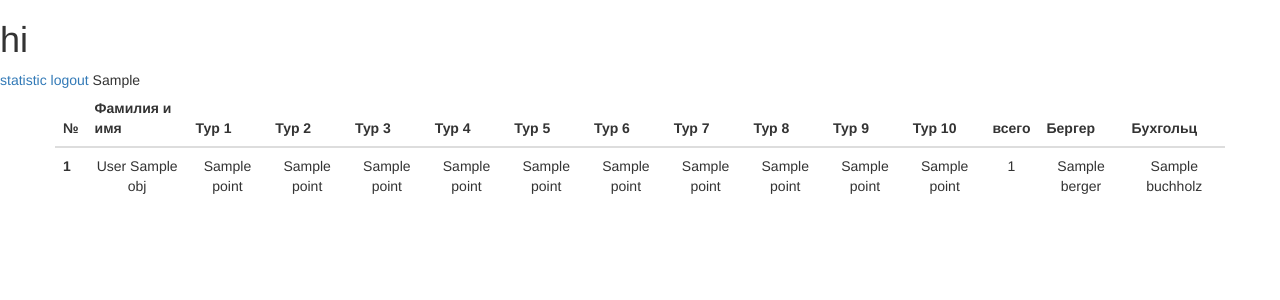
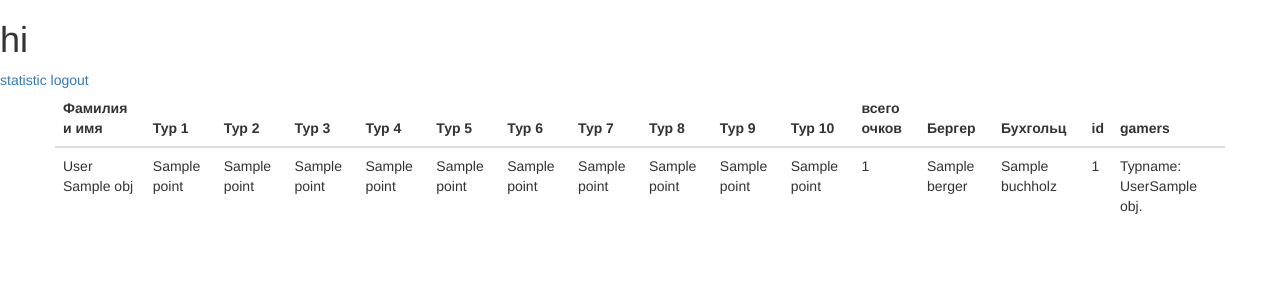
Before and after one commit to mkl-by/chisse, a Flask app: template statis/templates/summarytable.html in a window 1280 px wide. Shown: the part 56-356 px from the top of the page. Run offline with Flask 2, Linux system fonts and the light colour scheme; the template is opened without the code that fills it: most values are stand-ins (such as "Sample title", 1, 10 or a date in 2020); parts of the project's set-up code (start-up, migrations or seed data) failed here and were passed over; some libraries are stand-ins or nearby versions.

Commit message:
table_end1

```diff
--- a/statis/templates/summarytable.html
+++ b/statis/templates/summarytable.html
@@ -1,21 +1,25 @@
 {% extends 'index.html' %}
+
 {% block cont %}
-    {{ table.dict_gamers.values() }}
+{#    {{ table.dict_gamers[4] }}#}
+{#   {{ table }}#}
 <div class="container">
     <div class="row d-flex justify-content-center">
-        <table class="table table-sm">
+        <datagrid>
+        <table id="example-table" class="table table-sm">
 
             <thead>
-            <tr align="center">
-                <th scope="col">№</th>
+            <tr >
 
                 <th scope="col">Фамилия и имя</th>
                 {% for tur in range(table.numbertur) %}
                     <th scope="col">Тур {{ tur+1 }}</th>
                 {% endfor %}
-                <th scope="col">всего</th>
+                <th scope="col">всего очков</th>
                 <th scope="col">Бергер</th>
                 <th scope="col">Бухгольц</th>
+                <th scope="col">id</th>
+                <th scope="col">gamers</th>
             </tr>
             </thead>
 
@@ -23,20 +27,76 @@
 
             {% for obj in table.dict_gamers.values() | sort(attribute='total_points',
            reverse=true) %}
-            <tr align="center">
-                <th >{{ loop.index }} </th>
+            <tr>
+
                 <td> {{ obj.lastname }} {{ obj.name }} </td>
                 {% for turr in range(table.numbertur) %}
                     <td> {{ obj.point[turr+1]}} </td>
+
                 {% endfor %}
                 <td> {{ obj.total_points }} </td>
                 <td> {{ obj.berger }} </td>
                 <td> {{ obj.buchholz }} </td>
-            </tr>
+                <td> {{ obj.id }}</td>
+
+                <td>{% for key in obj.gamers.keys()%}
+                        {% if obj.gamers[key] %}
+                            Тур{{ key }}: {{ table.dict_gamers[obj.gamers[key]].lastname}}{{ table.dict_gamers[obj.gamers[key]].name}}.
+                        {% else %}
+                            Тур{{ key }}: не играл.
+                        {% endif %}
+                    {% endfor %}
+                    </td>
+
+                    </tr>
             {% endfor %}
 
             </tbody>
         </table>
+        </datagrid>
     </div>
-</div>
+    </div>
 {% endblock %}
+
+{% block scriptik  %}
+
+    <link href="{{ url_for('static', filename='dist/css/tabulator.css') }}" rel="stylesheet">
+    <script src="{{url_for('static', filename='dist/js/tabulator.min.js')}}"></script>
+
+    <script>
+        {#интерактивная даблица для table, берем таблицу и преобразуем#}
+        var table=new Tabulator("#example-table",{
+            index: "id",
+            layout:"fitDataFill", {#  #}
+            placeholder:"Нет доступных данных",
+            cellHozAlign : "center",
+            responsiveLayout:"collapse",
+            updateColumnDefinition: ("gamers", {title:"Играл в турнире"}),
+            columns:[
+                {title:"Фамилия и имя", hozAlign:"left"},
+                {title: "id", visible : false},
+                {title: "gamers", hozAlign: "fitColumns", visible: false}
+                    ],
+            {#height:"300px",#}
+            {#row.update({field:"всего очков", hozAlign:"center"})#}
+
+            rowClick: function (e , row) {
+                    //e-объект click event
+                    // row - компонент строки
+             {#var data=row.getData();#}
+             {#var datajs=data.gamers;#}
+             {#alert(datajs)#}
+
+                table.showColumn("gamers")
+
+
+         },
+        })
+        table.updateColumnDefinition("gamers", {title:"С кем играл в турнире"});
+        {#столик .updateColumnDefinition ("name",  {title: "Updated Title"})#}
+        {#table.addColumn({title:"", field: "всего очков", hozAlign:"left", formatter:"progress"}, false, 'namme') //добавить колонку#}
+
+    </script>
+
+
+{% endblock %}
--- a/templates/index.html
+++ b/templates/index.html
@@ -6,6 +6,7 @@
 
 <head>
     <meta charset="UTF-8">
+
 {#    <link rel="stylesheet" type="text/css" href="bootstap.css">#}
 {#    <script type="text/javascript" src="jquery.js"></script>#}
 </head>
@@ -86,10 +87,24 @@
 
     {% block cont %}
 
+
     {% endblock %}
 
+    {% block scriptik %}
+
+    {% endblock  %}
+
+{#    {% block styles %}#}
+{#      {{super()}}#}
+{#        <link href="{{ url_for('static', filename='dist/css/tabulator.min.css') }}" rel="stylesheet">#}
+{#        <link href="/static/dist/css/tabulator.min.css" rel="stylesheet">#}
+{#    {% endblock %}#}
+
 {#    {% block scripts %}#}
-{#        <script src="{{bootstrap_find_resource('jquery.js', cdn='jquery')}}"></script>#}
+{##}
+{#        <script src="{{url_for('static', filename='dist/js/tabulator.min.js')}}"></script>#}
+{#    {{ super() }}#}
+        {#        <script src="{{bootstrap_find_resource('jquery.js', cdn='jquery')}}"></script>#}
 {#        <script src="{{bootstrap_find_resource('js/bootstrap.js', cdn='bootstrap')}}"></script>'#}
 {#    {% endblock scripts %}#}
 
```
Also changed, not shown: swiss/swiss_sistem.py (+13 -3 lines), swiss/tablemake.py (+25 -2 lines).
